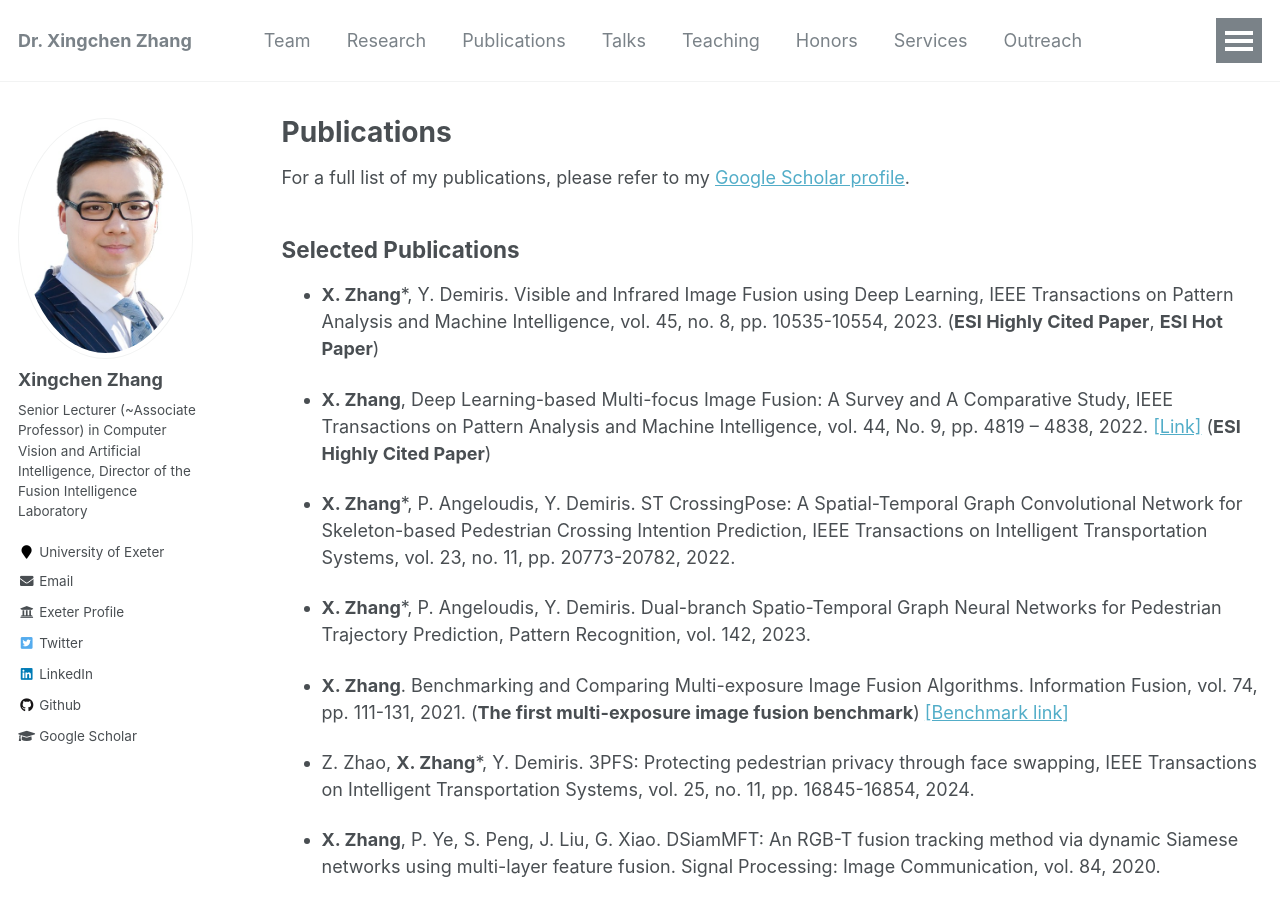
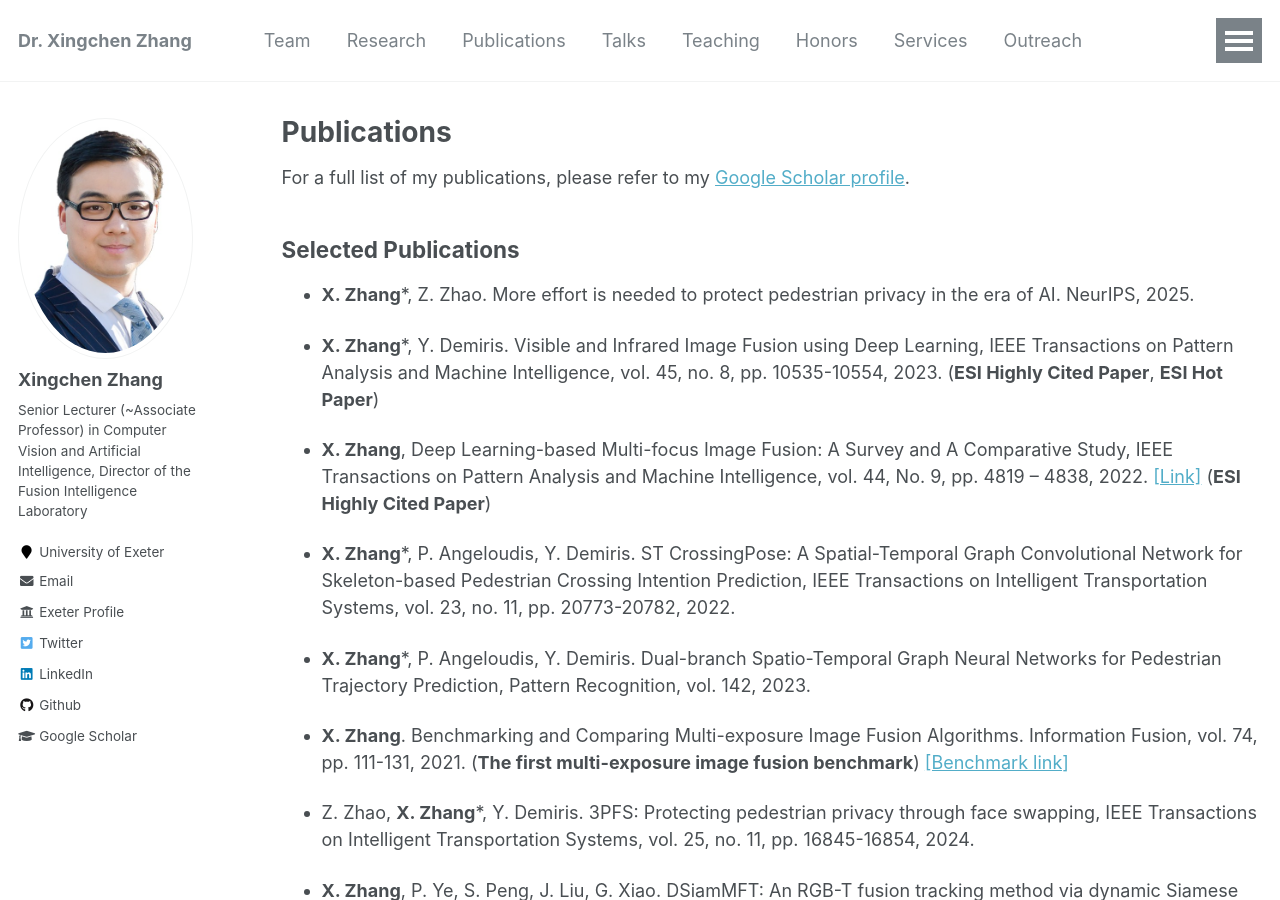
Before and after one commit to xingchenzhang/xingchenzhang.github.io, a Jekyll site: the page built from _pages/publications.md, in a window 1280 px wide and 900 px high. Built offline with Jekyll 4.4.1, drawn with Linux system fonts in a browser that asks for light colours.

Commit message:
update NeurIPS

```diff
--- a/_pages/publications.md
+++ b/_pages/publications.md
@@ -11,6 +11,7 @@
 Selected Publications
 ------------------
 
+- **X. Zhang***, Z. Zhao. More effort is needed to protect pedestrian privacy in the era of AI. NeurIPS, 2025.
 
 - **X. Zhang***, Y. Demiris. Visible and Infrared Image Fusion using Deep Learning, IEEE Transactions on Pattern Analysis and Machine Intelligence, vol. 45, no. 8, pp. 10535-10554, 2023. (**ESI Highly Cited Paper**, **ESI Hot Paper**)
 
```
Also changed, not shown: _pages/about.md (+3 -1 lines).
